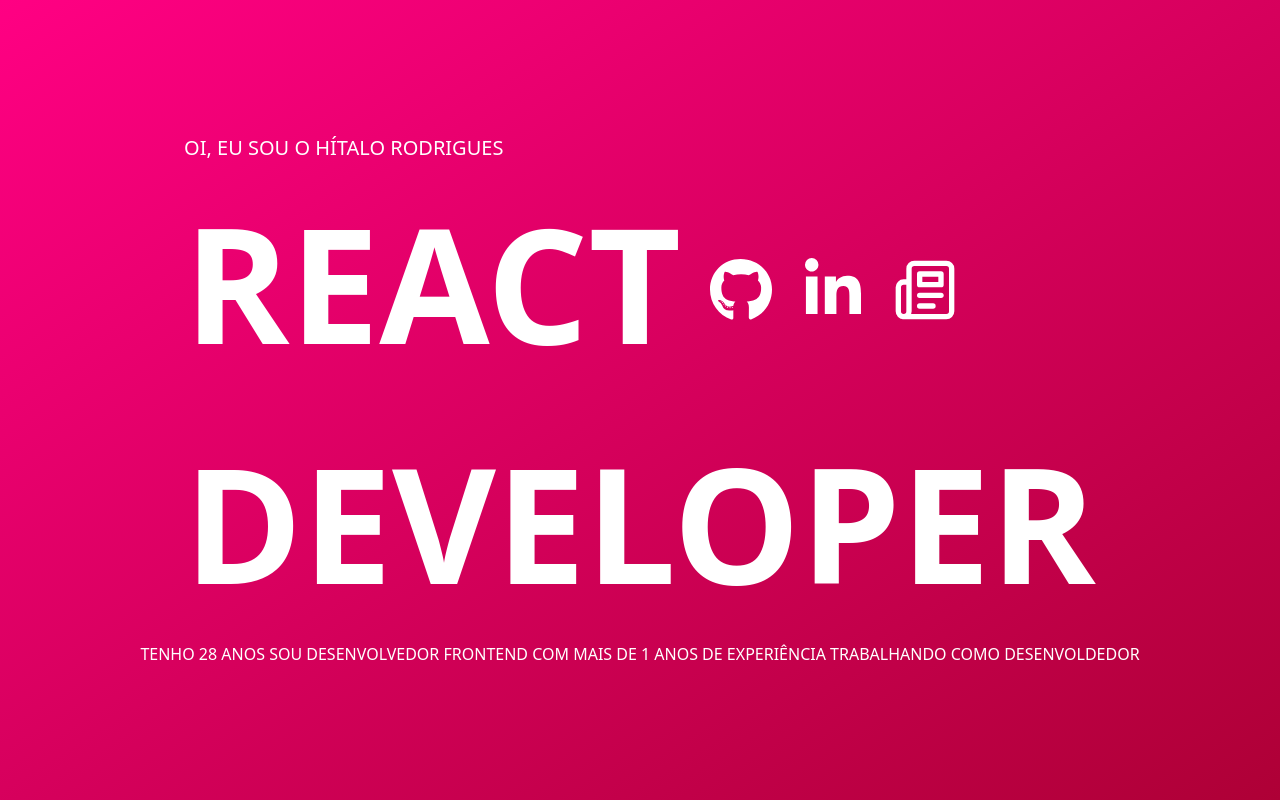
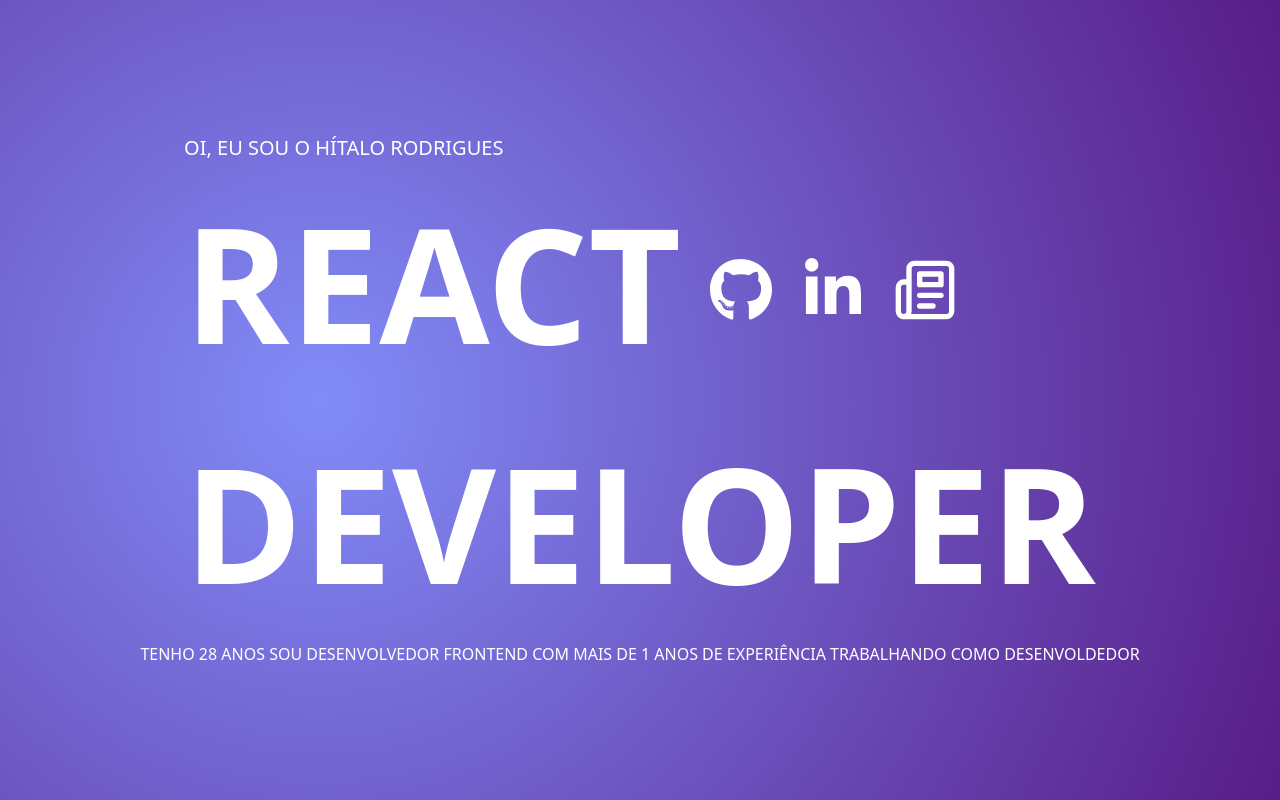
Before and after one commit to Hzimr/Hzimr.github.io, a Next.js app: page / in a window 1280 px wide. Shown: the top 800 px of the page. Built offline with nearby package versions, Linux system fonts and the light colour scheme.

Commit message:
style: new color page

```diff
--- a/src/app/page.tsx
+++ b/src/app/page.tsx
@@ -6,7 +6,7 @@ export default function Home() {
   return (
     <div className="flex w-screen flex-col items-center justify-center">
       <main className="w-screen">
-        <div className="flex justify-center bg-gradient-to-br from-[#ff0083] to-[#ae0036]">
+        <div className="bg-custom-radial flex justify-center">
           <DefaultLayout className="items-center justify-center">
             <div className="">
               <p className="text-xl text-white">
--- a/tailwind.config.ts
+++ b/tailwind.config.ts
@@ -5,6 +5,9 @@ const config: Config = {
   content: ['./src/**/*tsx'],
   theme: {
     extend: {
+      backgroundImage: {
+        'custom-radial': 'radial-gradient(circle at 25%, #818cf8, #581c87)',
+      },
       height: {
         rem: '25rem',
         rem2: '28rem',
```
